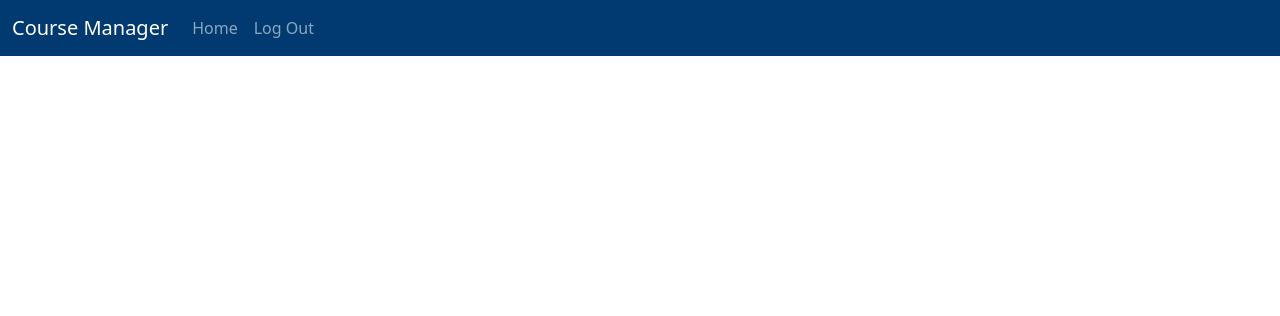
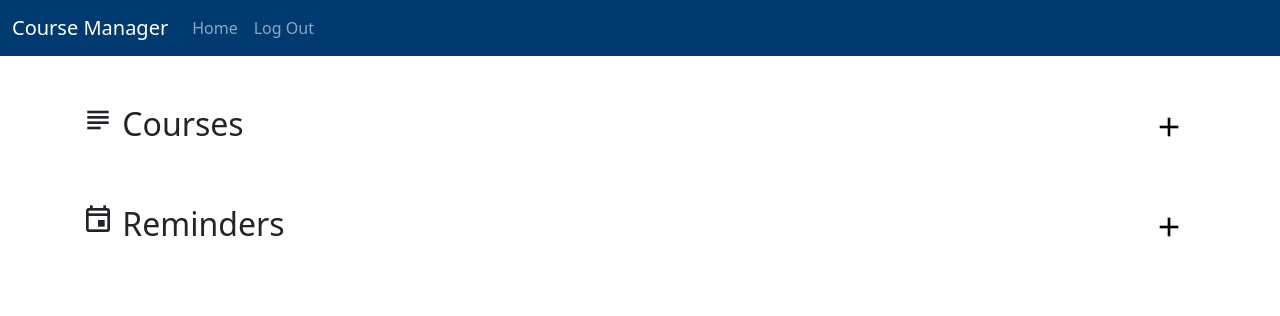
Before and after one commit to azainayub/coursemanager, a Django app: page / in a window 1280 px wide. Shown: the top 316 px of the page. Run offline with Django 3.2, Linux system fonts and the light colour scheme; the visitor is signed in with stand-in values (Sample User, id 1); data that the repository does not hold is empty; parts of the project's set-up code (start-up, migrations or seed data) failed here and were passed over; some libraries are stand-ins or nearby versions.

Commit message:
Remake of homepage

```diff
--- a/assistor/templates/assistor/index.html
+++ b/assistor/templates/assistor/index.html
@@ -5,45 +5,85 @@
 Home
 {% endblock %}
 
-{% block body %}
-    <div class="container">
-        <section id="reminders">
-            <div class="bar">
+{% block main %}
+    <div class="container mt-5 mb-5">
+        <section id="courses">
+            <!-- courses header -->
+            <div class="d-flex justify-content-between">
                 <div>
-                    <img src="{% static 'assistor/reminder.svg' %}">
-                    Reminders
+                    <h2>
+                        <span class="material-icons-outlined fs-2">
+                            subject
+                        </span>
+                    Courses
+                </h2>
                 </div>
-                <div><a href="{% url 'reminder_new' %}"><button>+</button></a></div>
+                <div>
+                    <a href="{% url 'course_new' %}"><button type="button" class="btn btn-link text-black"><span class="material-icons-outlined fs-2">add</span></button></a>
+                </div>
             </div>
 
-            {% for reminder in reminders %}
-            <div class="reminder">
-                <div>{{ reminder.name }} on {{ reminder.time }}</div>
-                <div>
-                    <a href="{% url 'reminder_delete' reminder.id %}"><img src="{% static 'assistor/delete.svg' %}" alt="Delete Reminder"></a>
+            <!-- list of courses -->
+            <div class="row">
+                {% for course in courses %}
+                <div class="col-sm-3">
+                    <div class="card">
+                      <div class="card-body">
+                        <h5 class="card-title">{{ course.title }}</h5>
+                        <a href="{% url 'course' course.id %}" class="btn btn-primary">View</a>
+                      </div>
                     </div>
                   </div>
                 {% endfor %}
+            </div>
+
+            <!-- show view all -->
+            {% if courses.count == 4 %}
+            <div class="d-flex justify-content-end m-3">
+                <div><a href="#" class="link-secondary">View all</a></div>
+            </div>
+            {% endif %}
+
         </section>
 
-        <section id="courses">
-            <div class="bar">
+        <section id="reminders" class="mt-5">
+            <!-- reminders header -->
+            <div class="d-flex justify-content-between">
                 <div>
-                    <img src="{% static 'assistor/course.svg' %}">
-                    Courses
+                    <h2>
+                        <span class="material-icons-outlined fs-2">
+                            insert_invitation
+                        </span>
+                    Reminders
+                </h2>
                 </div>
                 <div>
-                    <a href="{% url 'course_new' %}"><button>+</button></a>
+                    <a href="{% url 'reminder_new' %}"><button type="button" class="btn btn-link text-black"><span class="material-icons-outlined fs-2">add</span></button></a>
                 </div>
             </div>
 
-
-            {% for course in courses %}
-            <div class="course">
-                <div>{{ course.title }}</div>
-                <div><a href="{% url 'course' course.id %}" class="btn btn-primary">View</a></div>
+             <!-- list of reminders -->
+             <div class="row">
+                {% for reminder in reminders %}
+                <div class="col-sm-3">
+                    <div class="card">
+                        <div class="card-body">
+                            <h5 class="card-title">{{ reminder.name }}</h5>
+                            <p class="card-text">{{ reminder.time }}</p>
+                            <a href="#" class="btn btn-primary">View</a>
+                        </div>
+                    </div>
                 </div>
                 {% endfor %}
+            </div>
+
+            <!-- show view all -->
+            {% if reminders.count == 4 %}
+            <div class="d-flex justify-content-end m-3">
+                <div><a href="#" class="link-secondary">View all</a></div>
+            </div>
+            {% endif %}
         </section>
     </div>
+
 {% endblock %}
--- a/assistor/templates/assistor/layout.html
+++ b/assistor/templates/assistor/layout.html
@@ -38,9 +38,10 @@
               </div>
             </div>
           </nav>
-        <main class="bg-white m-5">
+        <main class="bg-white">
             {% block main %}
             {% endblock %}
         </main>
     </body>
+    <script src="https://cdn.jsdelivr.net/npm/bootstrap@5.1.3/dist/js/bootstrap.bundle.min.js" integrity="sha384-ka7Sk0Gln4gmtz2MlQnikT1wXgYsOg+OMhuP+IlRH9sENBO0LRn5q+8nbTov4+1p" crossorigin="anonymous"></script>
 </html>
--- a/assistor/views.py
+++ b/assistor/views.py
@@ -6,15 +6,15 @@ from django.contrib.auth.decorators import login_required
 from django.urls import reverse
 
 from .models import Course, Note, Reminder, User, File
-from .forms import RegistrationForm, LoginForm, NewCourseForm, NewFileForm, NewNoteForm, NewReminderForm
+from .forms import RegistrationForm, LoginForm, CourseForm, NewFileForm, NewNoteForm, NewReminderForm
 
 # Create your views here.
 @login_required(login_url="login")
 def index(request):
     # Default page number
     return render(request, "assistor/index.html", {
-        "courses": request.user.courses.all(),
-        "reminders": request.user.reminders.all()
+        "courses": request.user.courses.all()[:4],
+        "reminders": request.user.reminders.all()[:4]
     })
 
 
@@ -67,11 +67,15 @@ def register(request):
 
         # Attempt to create new user
         try:
-            user = User.objects.create_user(first_name=first_name, last_name=last_name, username=username, email=email, password=password)
-            user.save()
+            if form.is_valid():
+                user = User.objects.create_user(first_name=first_name, last_name=last_name, username=username, email=email, password=password)
+                user.save()
+            else:
+                return render(request, "assistor/register.html", {
+                "form": form
+            })
         except IntegrityError:
             return render(request, "assistor/register.html", {
-                "message": "Username already taken.",
                 "form": form
             })
         login(request, user)
@@ -131,14 +135,14 @@ def note(request, course_id, note_id):
 
 @login_required(login_url="login")
 def new_course(request):
-    form = NewCourseForm()
+    form = CourseForm()
 
     # Add a new course
     if request.method == "POST":
 
         # Assign the form data from request
         course = Course(user=request.user)
-        form = NewCourseForm(request.POST, instance=course)
+        form = CourseForm(request.POST, instance=course)
 
         # Validate the form data
         if form.is_valid():
```
Lines whose indentation alone changed are shown as unchanged.
